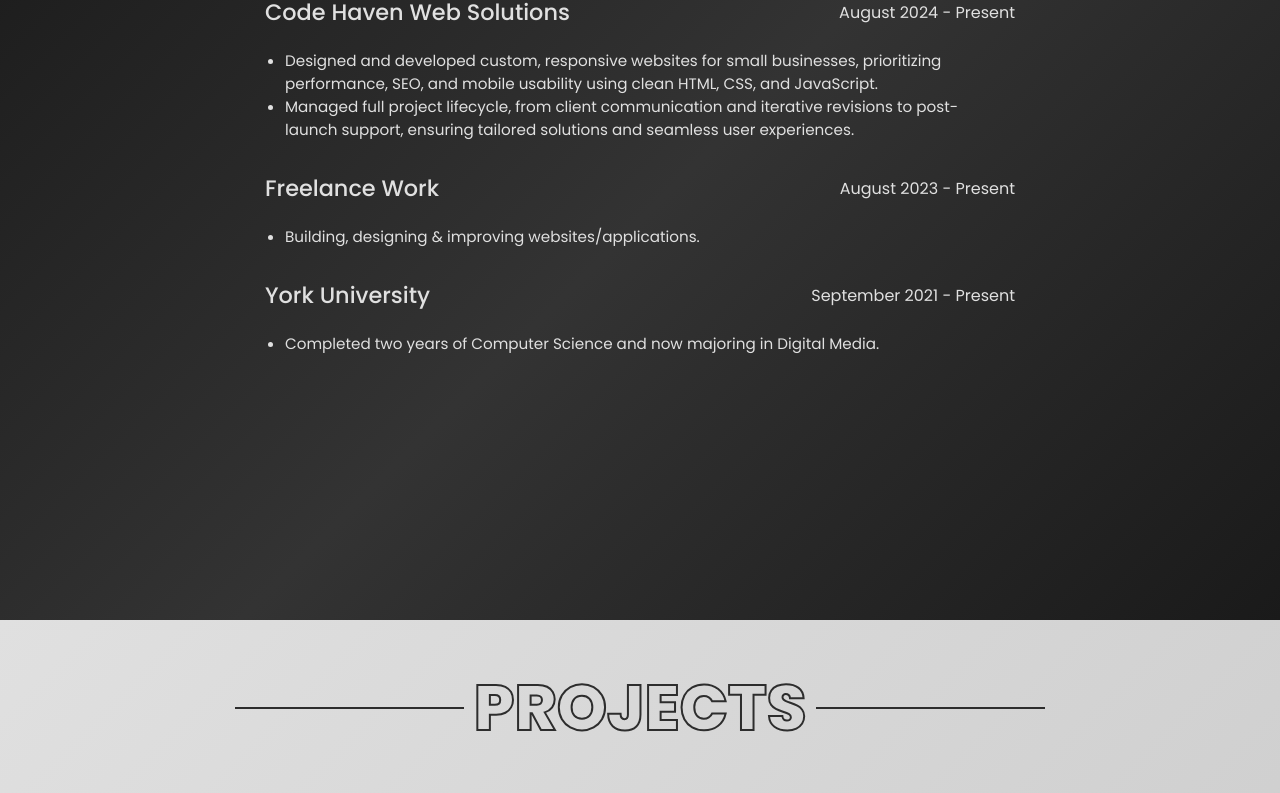
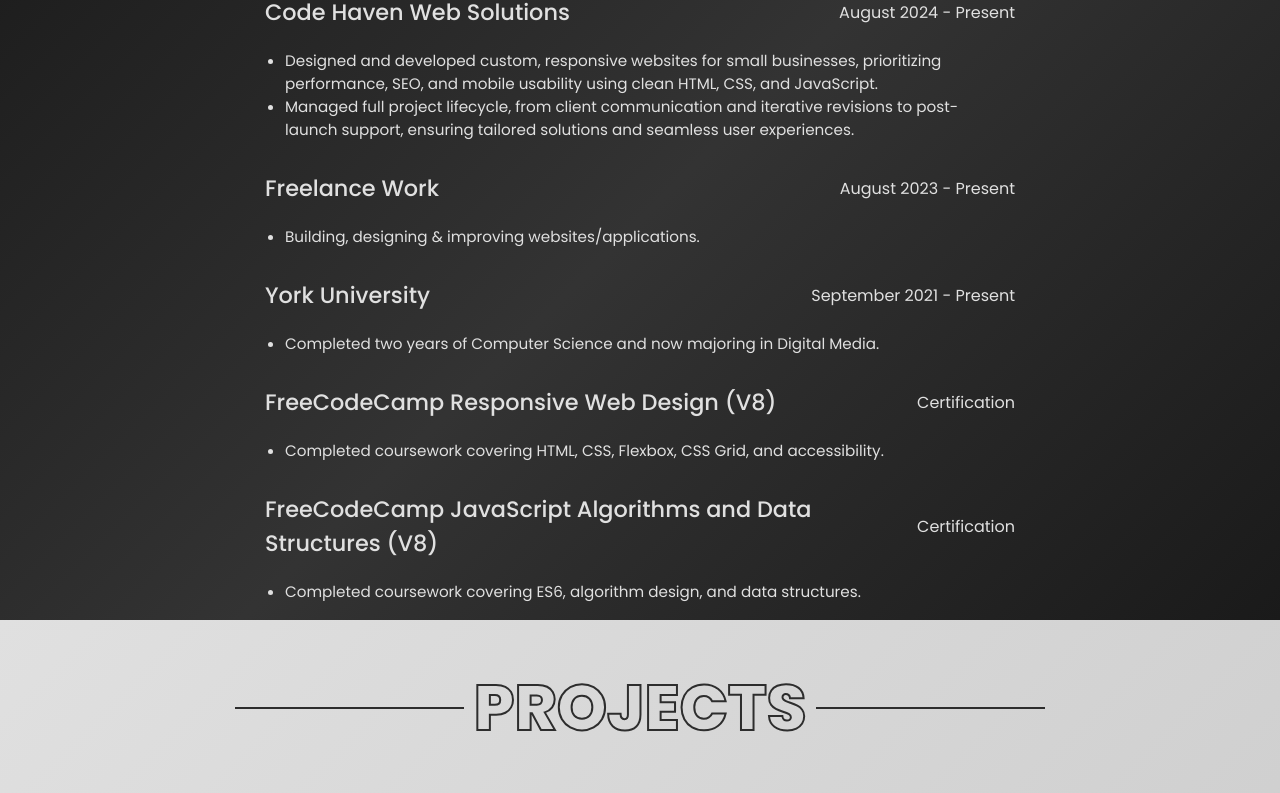
Before and after one commit to Spencer1923/portfolio-one-react, a React (Vite) app: page / in a window 1280 px wide. Shown: the part 1780-2573 px from the top of the page. Built offline with nearby package versions, Linux system fonts and the light colour scheme.

Commit message:
updated version

```diff
--- a/src/components/Experience.jsx
+++ b/src/components/Experience.jsx
@@ -24,6 +24,14 @@
            <ListEntry title={"York University"} date={"September 2021 - Present"}>
             <li>Completed two years of Computer Science and now majoring in Digital Media.</li>
           </ListEntry>
+
+           <ListEntry title={"FreeCodeCamp Responsive Web Design (V8)"} date={"Certification"}>
+            <li>Completed coursework covering HTML, CSS, Flexbox, CSS Grid, and accessibility.</li>
+          </ListEntry>
+
+          <ListEntry title={"FreeCodeCamp JavaScript Algorithms and Data Structures (V8)"} date={"Certification"}>
+            <li>Completed coursework covering ES6, algorithm design, and data structures.</li>
+          </ListEntry>
         </div>
 
       </div>
--- a/src/index.css
+++ b/src/index.css
@@ -411,6 +411,7 @@
 
   .list-entry-title {
     font-size: 1.4rem;
+    text-align: left;
   }
 
   .list-entry-date {
```
